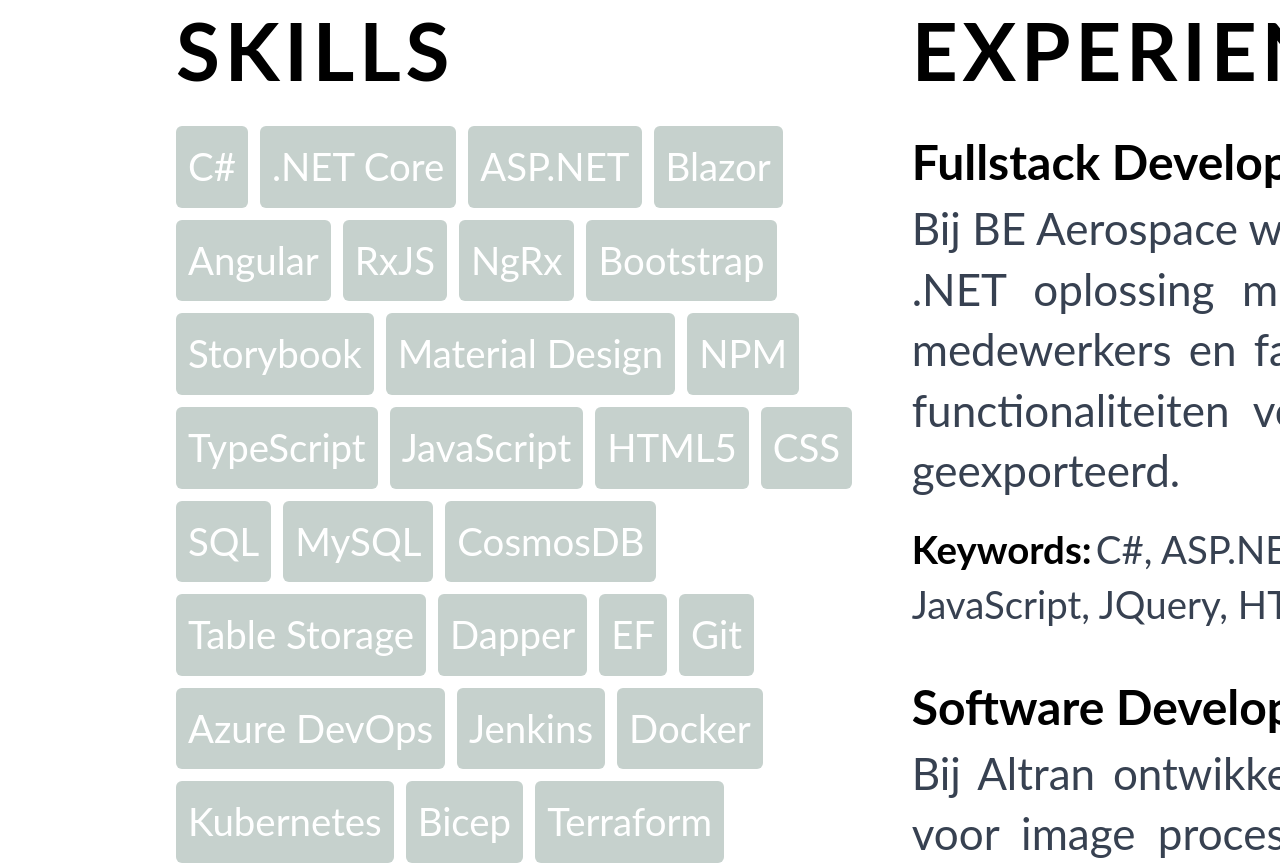
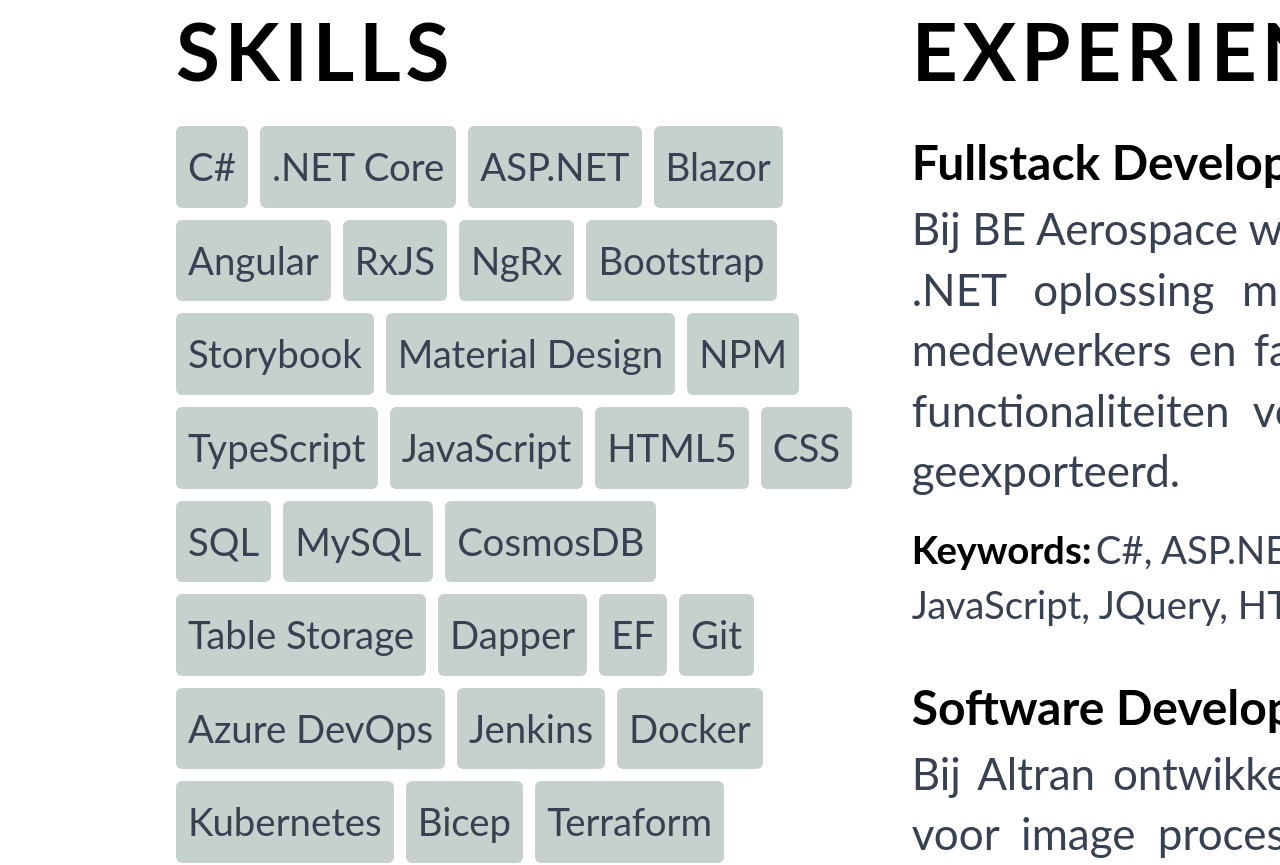
Before and after one commit to carvenmartis/resume, a Next.js app: page / in a window 1280 px wide. Shown: the part 5120-5985 px from the top of the page. Built offline with nearby package versions, Linux system fonts and the light colour scheme.

Commit message:
text color

```diff
--- a/src/pages/skills.tsx
+++ b/src/pages/skills.tsx
@@ -8,7 +8,7 @@
         {skills.map((skill, index) => (
           <span
             key={index}
-            className="p-3 bg-[#c6d1cd] text-[#fff] text-[2.4rem] truncate rounded-md"
+            className="p-3 bg-[#c6d1cd] text-gray-700 text-[2.4rem] truncate rounded-md"
           >
             {skill}
           </span>
```
